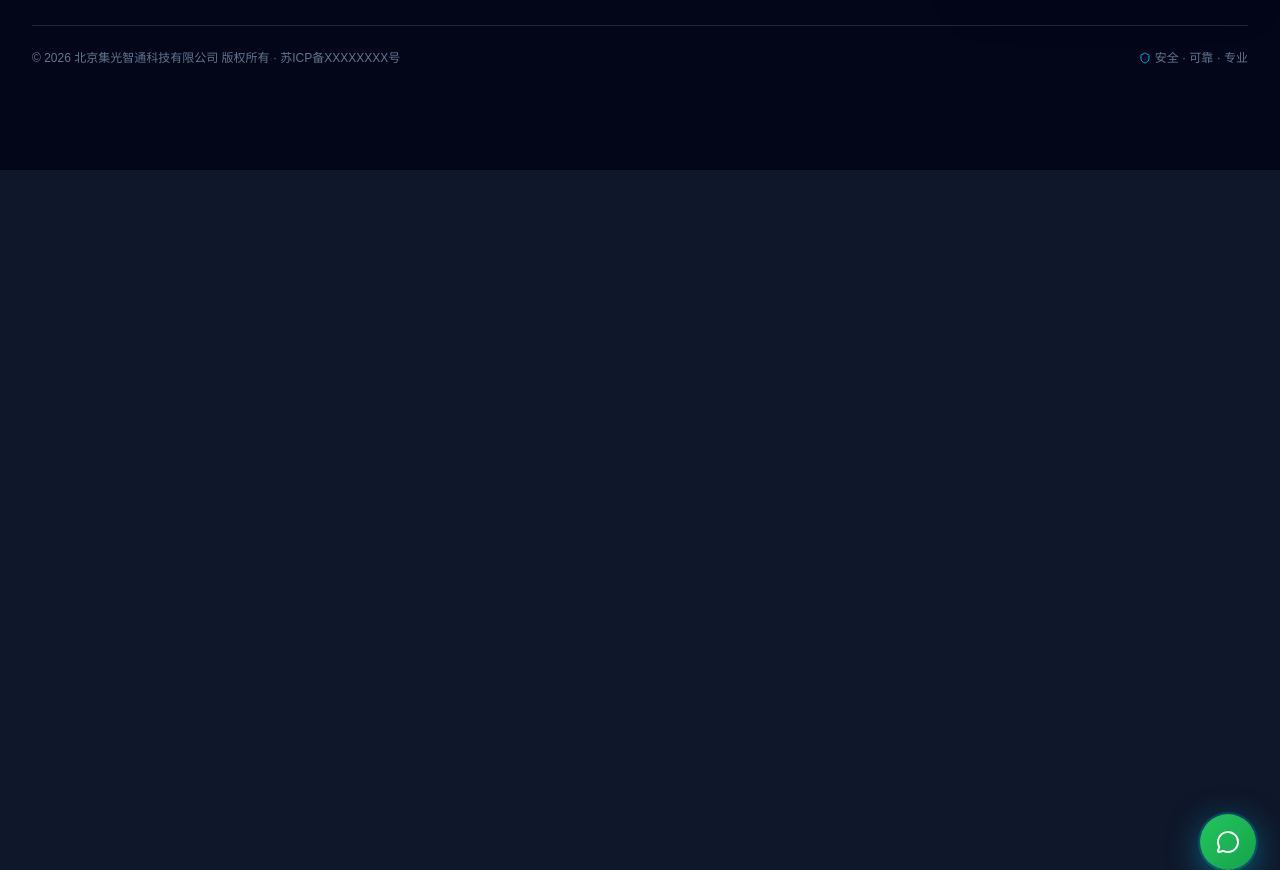
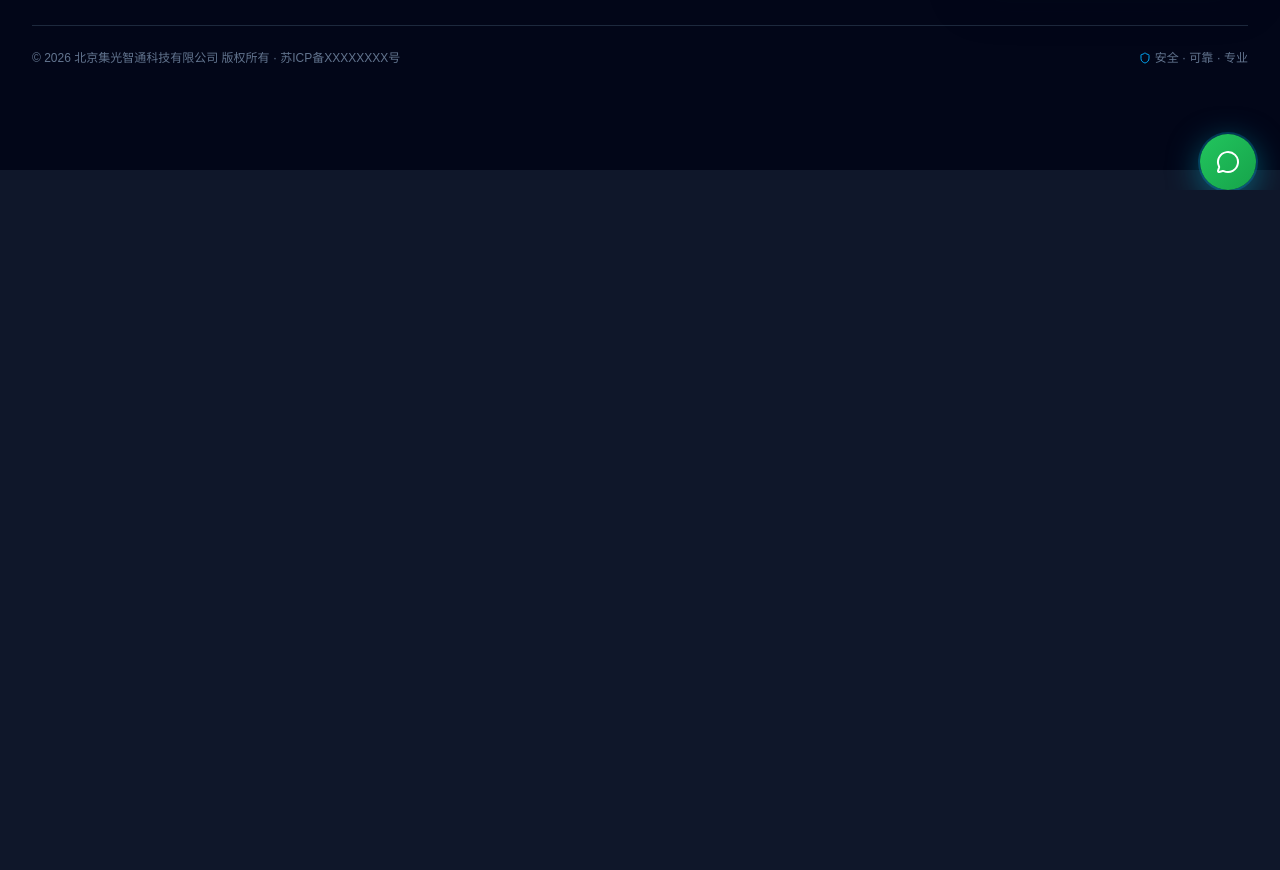
Before and after one commit to wangxintao-bj/jiguangzhitong, a React (Vite) app: page /contact in a window 1280 px wide. Shown: the part 1620-2490 px from the top of the page. After the commit the page ends 1810 px from the top, so only its background shows below. Built offline with nearby package versions, Linux system fonts and the light colour scheme.

Commit message:
fix: 气泡默认显示在页面顶部 (距顶端20px)

```diff
--- a/src/components/AIChatbot.tsx
+++ b/src/components/AIChatbot.tsx
@@ -59,7 +59,7 @@ export default function AIChatbot() {
       const saved = localStorage.getItem('chatbot_pos')
       if (saved) return JSON.parse(saved)
     } catch {}
-    return { x: typeof window !== 'undefined' ? window.innerWidth - 80 : 300, y: typeof window !== 'undefined' ? window.innerHeight - 100 : 600 }
+    return { x: typeof window !== 'undefined' ? window.innerWidth - 80 : 300, y: typeof window !== 'undefined' ? 20 : 20 }
   })
 
   const dragState = useRef<{ dragging: boolean; ox: number; oy: number; startX: number; startY: number; moved: boolean }>({
```
